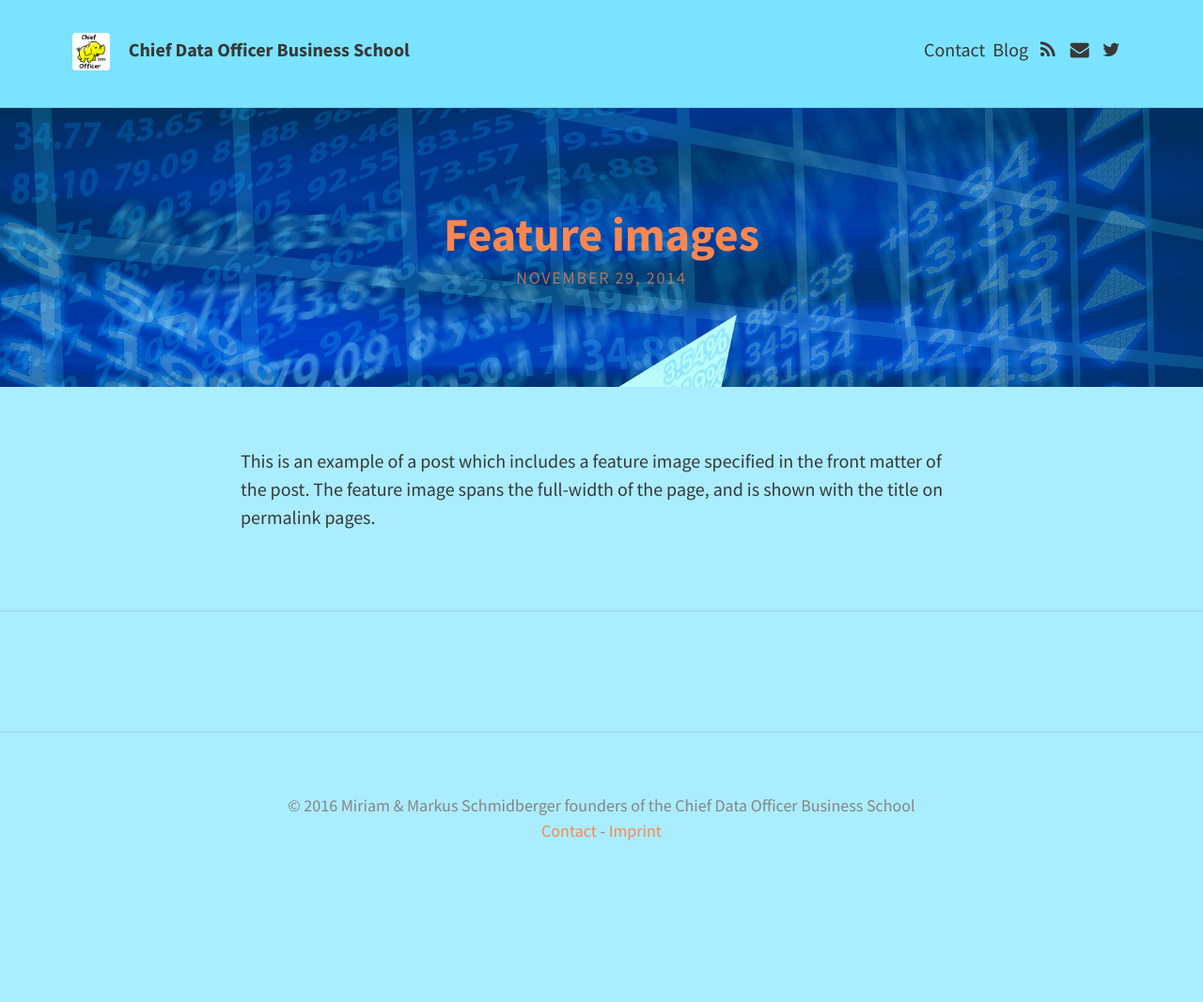
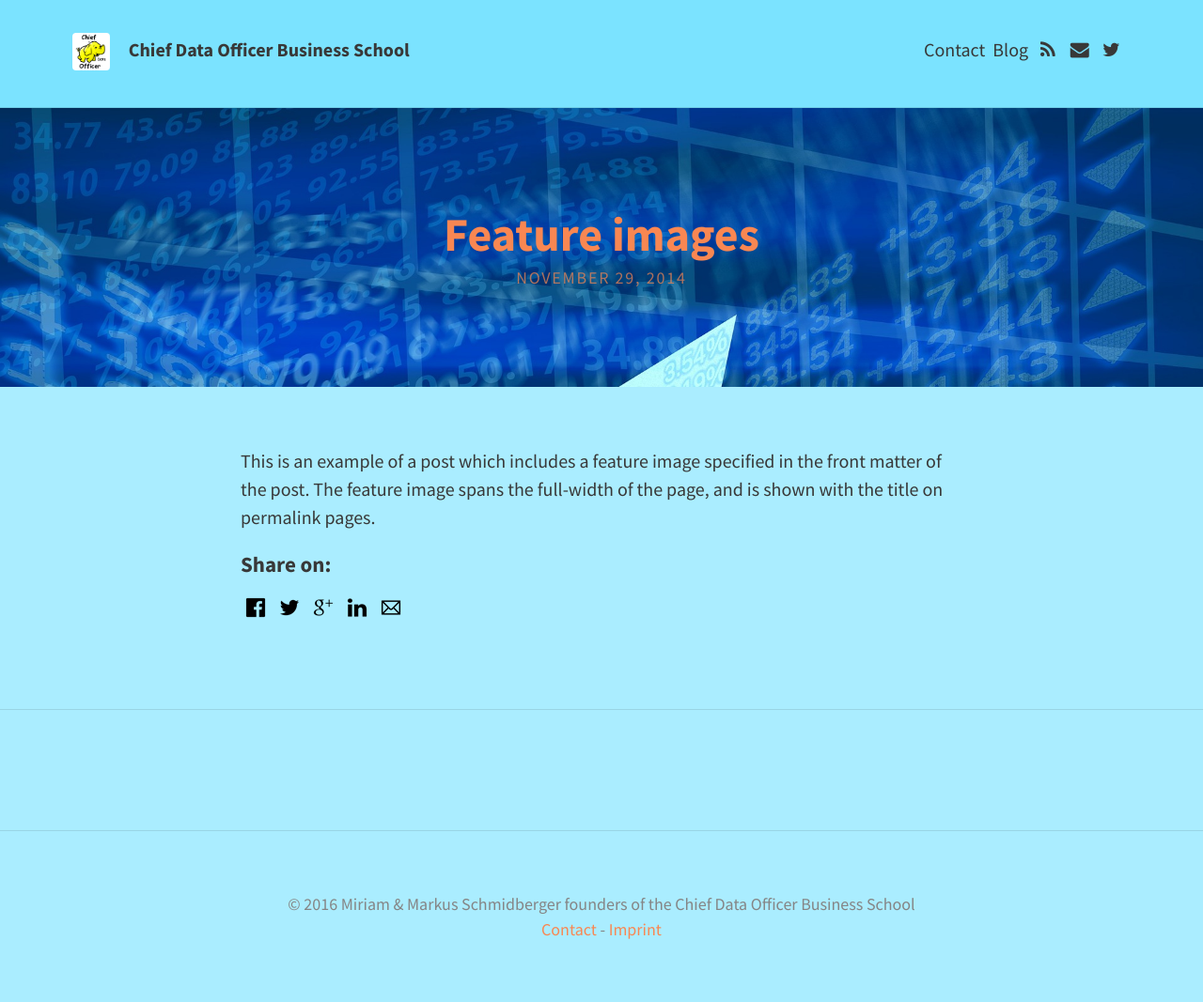
Before and after one commit to schmidb/CDOhub, a Jekyll site: the page built from _posts/2014-11-29-feature-images.md, in a window 1280 px wide. Shown: the whole page at 94% size. Built offline with Jekyll 4.4.1, drawn with Linux system fonts in a browser that asks for light colours; nearby versions of some CDN libraries; comment, search, counter and statistics services are not loaded; before the commit the page ends 962 px from its top, so only the background shows below that.

Commit message:
social media integration

```diff
--- a/_layouts/post.html
+++ b/_layouts/post.html
@@ -12,6 +12,16 @@
   <section class="post-content">
       {{ content }}
       <!-- {% include preregistration.html %} -->
+
+      <h4>Share on:</h4>
+      <ul class="share-buttons">
+          <li><a href="https://www.facebook.com/sharer/sharer.php?u=http%3A%2F%2Fcdohub.com&t=" title="Share on Facebook" target="_blank" onclick="window.open('https://www.facebook.com/sharer/sharer.php?u=' + encodeURIComponent(document.URL) + '&t=' + encodeURIComponent(document.URL)); return false;"><img src="/img/simple_icons_black/Facebook.png"></a></li>
+          <li><a href="https://twitter.com/intent/tweet?source=http%3A%2F%2Fcdohub.com&text=:%20http%3A%2F%2Fcdohub.com&via=CDOhub" target="_blank" title="Tweet" onclick="window.open('https://twitter.com/intent/tweet?text=' + encodeURIComponent(document.title) + ':%20'  + encodeURIComponent(document.URL)); return false;"><img src="/img/simple_icons_black/Twitter.png"></a></li>
+          <li><a href="https://plus.google.com/share?url=http%3A%2F%2Fcdohub.com" target="_blank" title="Share on Google+" onclick="window.open('https://plus.google.com/share?url=' + encodeURIComponent(document.URL)); return false;"><img src="/img/simple_icons_black/Google+.png"></a></li>
+          <li><a href="http://www.linkedin.com/shareArticle?mini=true&url=http%3A%2F%2Fcdohub.com&title=&summary=&source=http%3A%2F%2Fcdohub.com" target="_blank" title="Share on LinkedIn" onclick="window.open('http://www.linkedin.com/shareArticle?mini=true&url=' + encodeURIComponent(document.URL) + '&title=' +  encodeURIComponent(document.title)); return false;"><img src="/img/simple_icons_black/LinkedIn.png"></a></li>
+          <li><a href="mailto:?subject=&body=:%20http%3A%2F%2Fcdohub.com" target="_blank" title="Email" onclick="window.open('mailto:?subject=' + encodeURIComponent(document.title) + '&body=' +  encodeURIComponent(document.URL)); return false;"><img src="/img/simple_icons_black/Email.png"></a></li>
+      </ul>
+
   </section>
 
 </article>
--- a/css/main.scss
+++ b/css/main.scss
@@ -50,3 +50,14 @@
   cursor:pointer;
   font-family:'Ubuntu',sans-serif
 }
+
+
+// social media
+ul.share-buttons{
+  list-style: none;
+  padding: 0;
+}
+
+ul.share-buttons li{
+  display: inline;
+}
```
Also changed, not shown: README.md, img/simple_icons_black/Email.png (added), img/simple_icons_black/Facebook.png (added), img/simple_icons_black/Google+.png (added), img/simple_icons_black/LinkedIn.png (added), img/simple_icons_black/Pinboard.png (added), img/simple_icons_black/Pinterest.png (added), img/simple_icons_black/Pocket.png (added), img/simple_icons_black/Reddit.png (added), img/simple_icons_black/Tumblr.png (added), img/simple_icons_black/Twitter.png (added), img/simple_icons_black/Wordpress.png (added).
